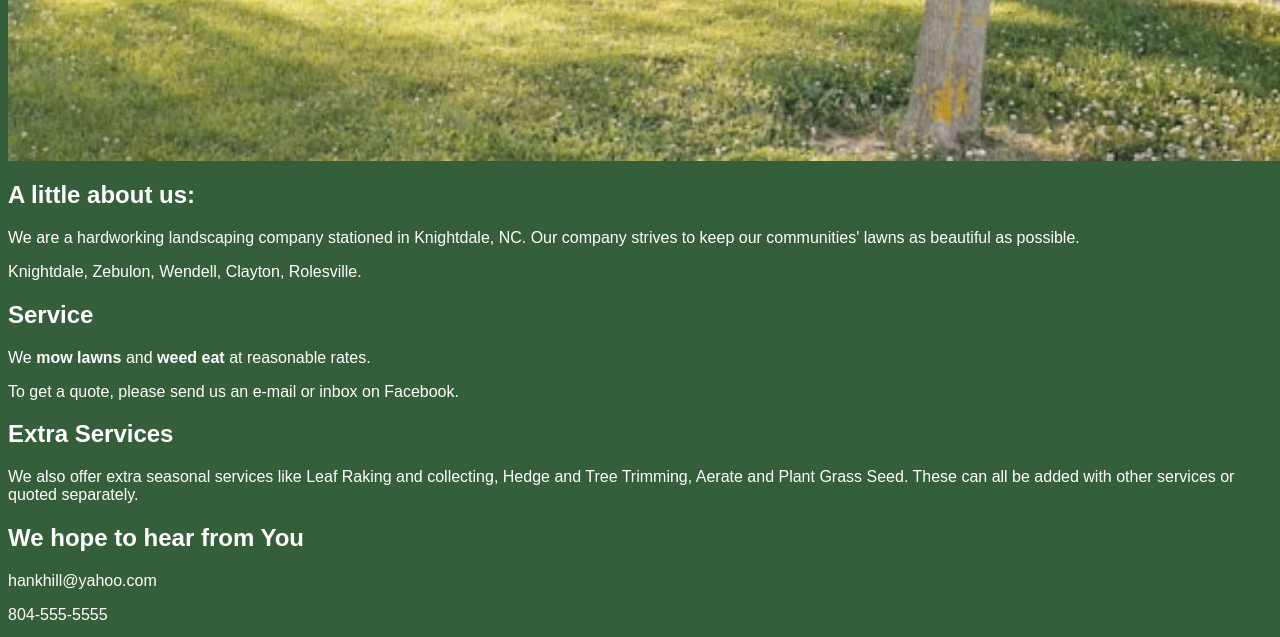
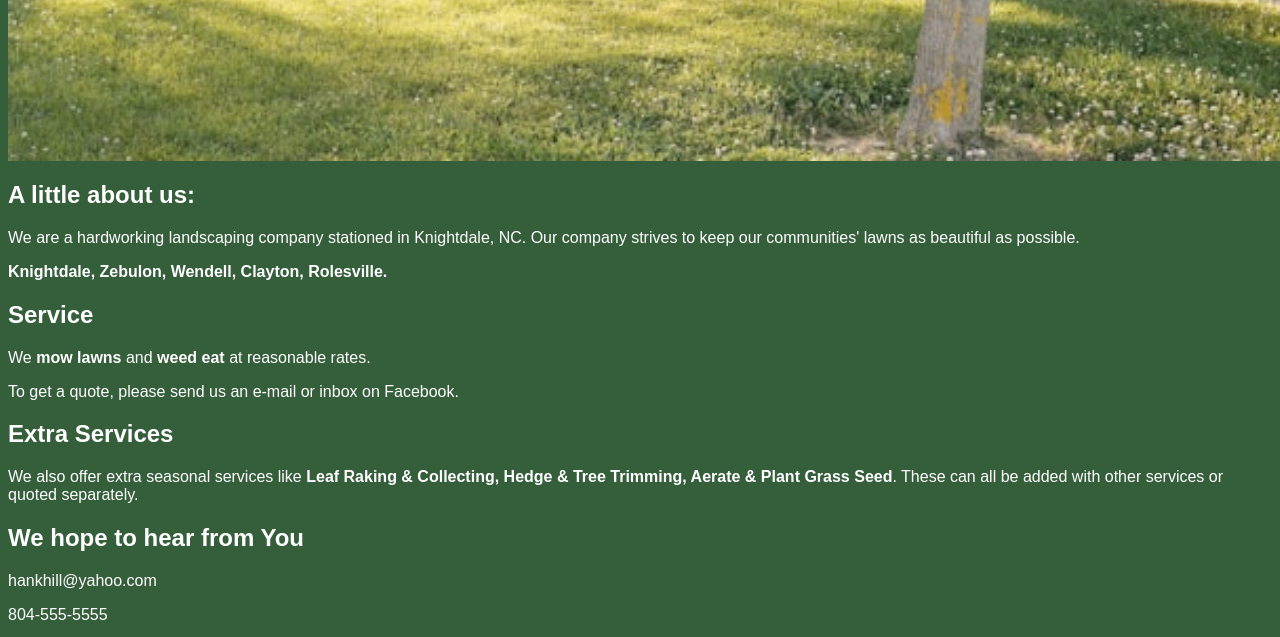
Before and after one commit to ryanlester91/repo8, a plain HTML site: page index.html in a window 1280 px wide. Shown: the part 795-1432 px from the top of the page. Drawn offline with Linux system fonts and the light colour scheme.

Commit message:
bold comment

```diff
--- a/index.html
+++ b/index.html
@@ -75,7 +75,7 @@
     <section>
         <h2>A little about us:</h2>
         <p>We are a hardworking landscaping company stationed in Knightdale, NC.  Our company strives to keep our communities' lawns as beautiful as possible.</p>
-        <p>Knightdale, Zebulon, Wendell, Clayton, Rolesville.</p>
+        <p><strong>Knightdale, Zebulon, Wendell, Clayton, Rolesville.</strong></p>
     </section>
 
     <section>
@@ -83,7 +83,7 @@
             <p>We <strong>mow lawns</strong> and <strong>weed eat</strong> at reasonable rates.</p> <p>To get a quote, please send us an e-mail or inbox on Facebook.</p></section>
 
     <section><h2>Extra Services</h2>
-        <p>We also offer extra seasonal services like Leaf Raking and collecting, Hedge and Tree Trimming, Aerate and Plant Grass Seed. These can all be added with other services or quoted separately.</p>
+        <p>We also offer extra seasonal services like <strong>Leaf Raking & Collecting, Hedge & Tree Trimming, Aerate & Plant Grass Seed</strong>. These can all be added with other services or quoted separately.</p>
     </section>
 
     <section>
```
